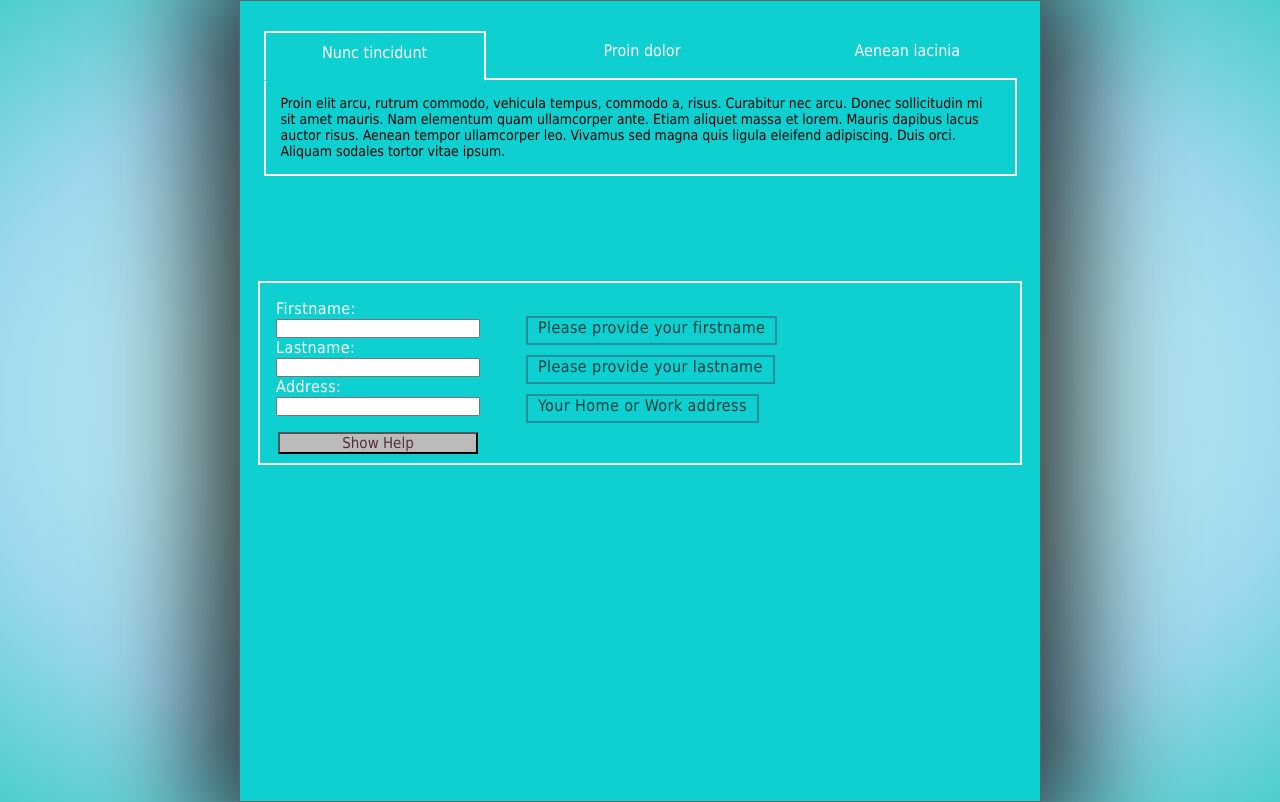
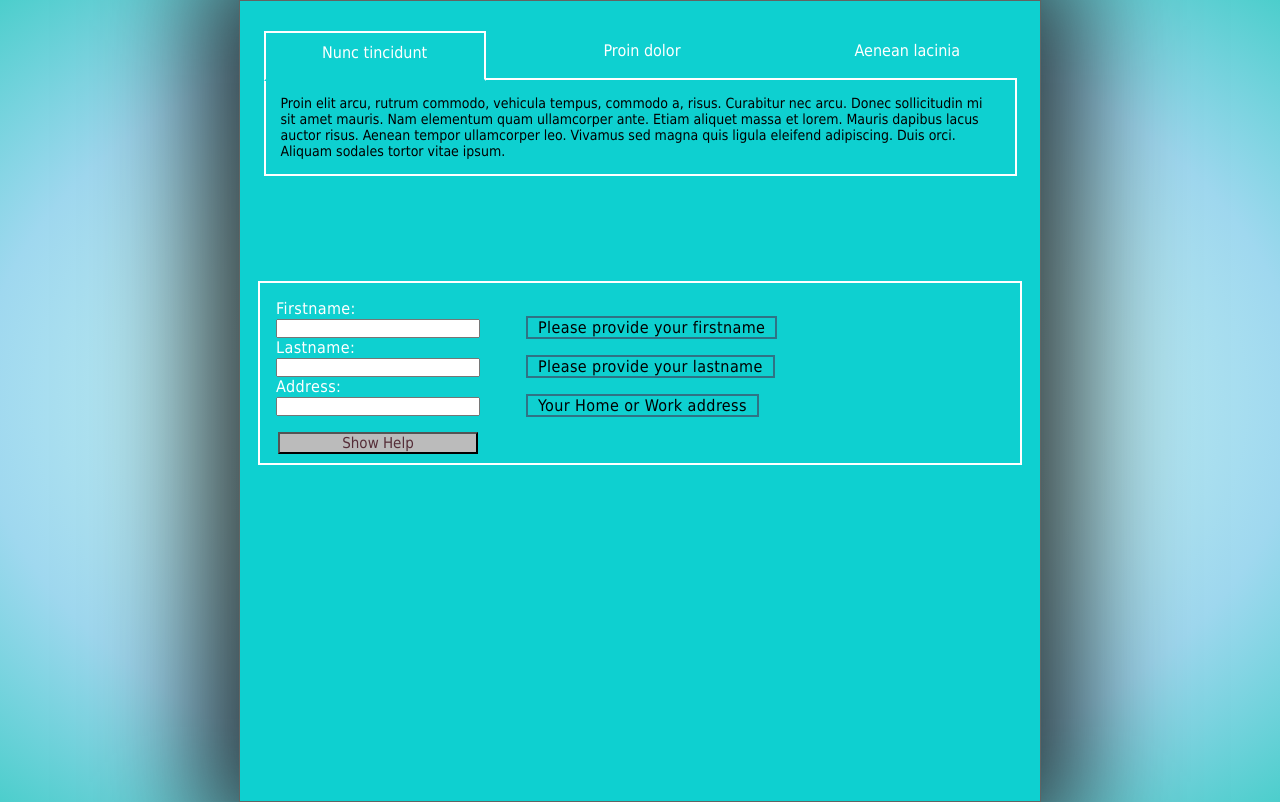
Before and after one commit to Barsxp3000/Goit_fe, a plain HTML site: page JS/Lesson7_8/index.html in a window 1280 px wide. Both pictures are taken after a click on the button "Show Help". Drawn offline with nearby package versions, Linux system fonts and the light colour scheme.

Commit message:
Поменял метод всплывания подсказок

```diff
--- a/JS/Lesson7_8/css/style.css
+++ b/JS/Lesson7_8/css/style.css
@@ -115,7 +115,6 @@ input {
     left: 250px;
     border: 2px solid rgb(47, 115, 133);
     color: black;
-    opacity: 0;
 }
 
 button {
--- a/JS/Lesson7_8/js/main.js
+++ b/JS/Lesson7_8/js/main.js
@@ -1,4 +1,4 @@
-$(function(){
+$(function() {
 
     var $tab = $('.tablist');
 
@@ -10,26 +10,24 @@ $tab.on('click', 'li:not(tab-current)', function() {
 });
 
 // part 2 - Tooltips
+$(function() {
 
-$(document).ready(function () {
+    $('.tooltip').hide();
 
-  var $input = $('input');
-  $input.hover (
-    function() {
-    $(this).siblings('.tooltip').animate(
-      {height:'+25px', opacity:0.7},100, function () {
-    });
+    function showTip(field) {
+        $(field).siblings('.tooltip').fadeIn(200)
+    }
+
+    $('input').hover( function() {
+        $('.tooltip').fadeOut();
+        showTip(this);
     },
-    function() {
-    $(this).siblings('.tooltip').animate(
-      {opacity:0},100);
+      function () {
+        $('.tooltip').fadeOut();
       });
 
-  var $help = $('button');
-  $help.on('click', function(e) {
-      $('.tooltip').animate(
-        {height:'+25px', opacity:0.7},400,function () {
+    $('button').on('click', function(e) {
+        e.preventDefault();
+        $('.tooltip').fadeIn(500);
+    })
 });
-
-  });
-});
```
Lines whose indentation alone changed are shown as unchanged.
